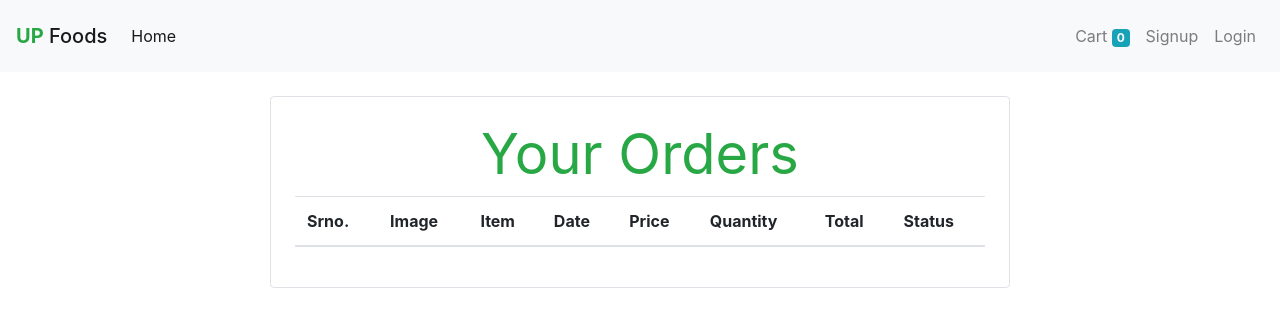
After one commit to mishaal-aslam/Dinner-Dash, a Django app: page /items/orders/ in a window 1280 px wide. The commit adds this page. Shown: the top 327 px of the page. Run offline with Django 4.2, Linux system fonts and the light colour scheme; data comes from the database, SQL or seed files in the repository; both versions use the stored data as it was after the commit; lists and menus that the app fills with data are empty; some libraries are stand-ins or nearby versions.

Commit message:
Implemented checkout logic and logic for retaining previous orders

```diff
--- a/Items/templates/items/base.html
+++ b/Items/templates/items/base.html
@@ -43,13 +43,13 @@
 
         <ul class="navbar-nav my-2 my-lg-0">
           <li class="nav-item">
-            <a class="nav-link" href="cart/"
-              >Cart<span class="sr-only">(current)</span></a
+            <a class="nav-link" href="{% url 'cart' %}"
+              >Cart <span class="badge badge-info">{{request.session.cart.keys|length}}</span> <span class="sr-only">(current)</span></a
             >
           </li>
           {% if request.session.customer %}
           <li class="nav-item">
-            <a class="nav-link" href="orders/"
+            <a class="nav-link" href="{% url 'orders' %}"
               >Orders<span class="sr-only">(current)</span></a
             >
           </li>
--- /dev/null
+++ b/Items/templates/items/orders.html
@@ -0,0 +1,44 @@
+{% extends 'items/base.html' %} {% block content %}
+{% load cart %}
+{% load custom_filter %}
+<div class="container">
+    <div class="border p-4 rounded m-4 col-lg-8 mx-auto">
+        <div class="display-4 pb-2 text-success text-center font-weight-normal">Your Orders</div>
+        <table class="table">
+            <thead>
+                <tr>
+                    <th>Srno.</th>
+                    <th>Image</th>
+                    <th>Item</th>
+                    <th>Date</th>
+                    <th>Price</th>
+                    <th>Quantity</th>
+                    <th>Total</th>
+                    <th>Status</th>
+                </tr>
+            </thead>
+            <tbody>
+                {% for order in orders %}
+                <tr>
+                    <td>{{forloop.counter}}</td>
+                    <td><img style="width:40px" class="rounded-circle" src="{{order.item.image.url}}"></td>
+                    <td>{{order.item.title}}</td>
+                    <td>{{order.date}}</td>
+                    <td>{{order.price|currency}}</td>
+                    <td>{{order.quantity}}</td>
+                    <td>{{order.quantity|multiply:order.price|currency}}</td>
+                    {% if order.status %}
+                    <td><small class="badge badge-success">Completed</small></td>
+                    {% else %}
+                    <td><small class="badge badge-warning">Pending</small></td>
+                    {% endif %}
+                </tr>
+                {% endfor %}
+
+            </tbody>
+        </table>
+    </div>
+</div>
+
+
+{% endblock %}
--- a/Items/templatetags/custom_filter.py
+++ b/Items/templatetags/custom_filter.py
@@ -5,3 +5,7 @@ register=template.Library()
 @register.filter(name='currency')
 def currency(price):
    return "Rs./- "+str(price)
+
+@register.filter(name='multiply')
+def multiply(price1 , price2):
+   return price1 * price2
--- a/Items/urls.py
+++ b/Items/urls.py
@@ -6,5 +6,7 @@ urlpatterns = [
     path('signup/', views.Signup.as_view(), name='signup'),
     path('login/', views.Login.as_view(), name='login'),
     path('logout/', views.logout, name='logout'),
-    path('cart/', views.Cart.as_view(), name="cart")
+    path('cart/', views.Cart.as_view(), name="cart"),
+    path('checkout/', views.Checkout.as_view(), name="checkout"),
+    path('orders/', views.Orders.as_view(), name="orders")
 ]
--- a/Items/views.py
+++ b/Items/views.py
@@ -2,14 +2,14 @@ from django.shortcuts import render, redirect
 from django.contrib.auth.hashers import check_password, make_password
 from django.views import View
 from .models import Items, Category, Customer
-import re
+from Order.models import Order
 
 
 class Index(View):
     def get(self, request):
-        cart=request.session.get('cart')
+        cart = request.session.get('cart')
         if not cart:
-            request.session['cart']={}
+            request.session['cart'] = {}
         categories = Category.objects.all()
         category_id = request.GET.get('category')
         if category_id:
@@ -30,7 +30,7 @@ class Index(View):
             quantity = cart.get(item_id)
             if quantity:
                 if decrease_quantity:
-                    if quantity<=1:
+                    if quantity <= 1:
                         cart.pop(item_id)
                     else:
                         cart[item_id] = quantity - 1
@@ -131,7 +131,7 @@ class Login(View):
 
 class Cart(View):
     def get(self, request):
-        item_ids=list(request.session.get('cart').keys())
+        item_ids = list(request.session.get('cart').keys())
         items = Items.objects.filter(item_id__in=item_ids)
         print(items)
         return render(request, 'items/cart.html', {'items': items})
@@ -140,3 +140,28 @@ class Cart(View):
 def logout(request):
     request.session.clear()
     return redirect('login')
+
+
+class Checkout(View):
+    def post(self, request):
+        address = request.POST.get('address')
+        customer = request.session.get('customer')
+        cart = request.session.get('cart')
+        item_ids = list(cart.keys())
+        items = Items.objects.filter(item_id__in=item_ids)
+        print(items)
+        for item in items:
+            order = Order(customer=Customer(id=customer), item=item, price=item.price,
+                          quantity=cart.get(str(item.item_id)), address=str())
+            order = Order(customer=Customer(id=customer), item=item, price=item.price,
+                          quantity=cart.get(str(item.item_id)), address=str(address))
+            order.save()
+        request.session['cart'] = {}
+        return redirect('cart')
+
+
+class Orders(View):
+    def get(self, request):
+        customer=request.session.get('customer')
+        orders=Order.objects.filter(customer=customer).order_by('-date')
+        return render(request, 'items/orders.html',{'orders':orders})
--- a/Order/models.py
+++ b/Order/models.py
@@ -14,3 +14,4 @@ class Order(models.Model):
         decimal_places=2, validators=[MinValueValidator(1)])
     address=models.CharField(max_length=150, default='')
     date=models.DateField(default=datetime.datetime.today())
+    status=models.BooleanField(default=False)
```
Also changed, not shown: Items/templates/items/cart.html (+8 -7 lines), Order/migrations/0006_order_status_alter_order_date.py (added), db.sqlite3, 1 other file.
